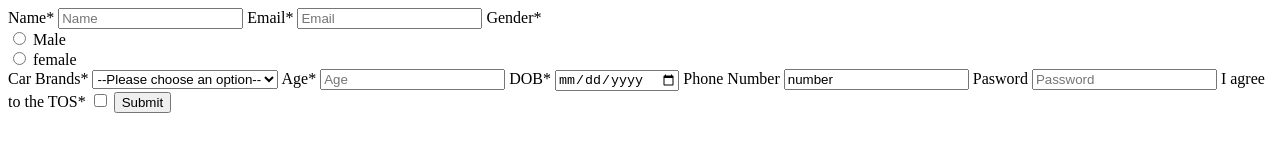
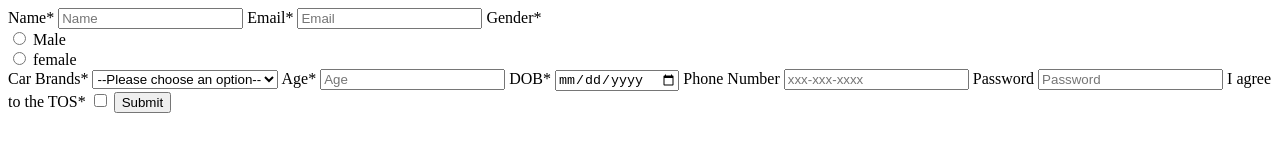
Before and after one commit to acciojob/signup-form-car-AbdulMustfa, a website: page main.html in a window 1280 px wide. Drawn offline with Linux system fonts and the light colour scheme.

Commit message:
created a submission

```diff
--- a/main.html
+++ b/main.html
@@ -30,8 +30,8 @@
 		<label for="dob">DOB*</label>
 			<input type="date" id="dob" name="DOB" required>
 		<label for="tel">Phone Number</label>
-			<input type="tel" id="tel" name="phone_number" value="number" placeholder="xxx-xxx-xxxx" required>
-		<label for="password">Pasword</label>
+			<input type="tel" id="tel" name="phone_number" placeholder="xxx-xxx-xxxx" required>
+		<label for="password">Password</label>
 			<input type="password" id="password" name="password" placeholder="Password" requirde>
 		<label for="checkbox"> I agree to the TOS*</label>
 			<input type="checkbox" id="checkbox" name="checkbox" required>
```
